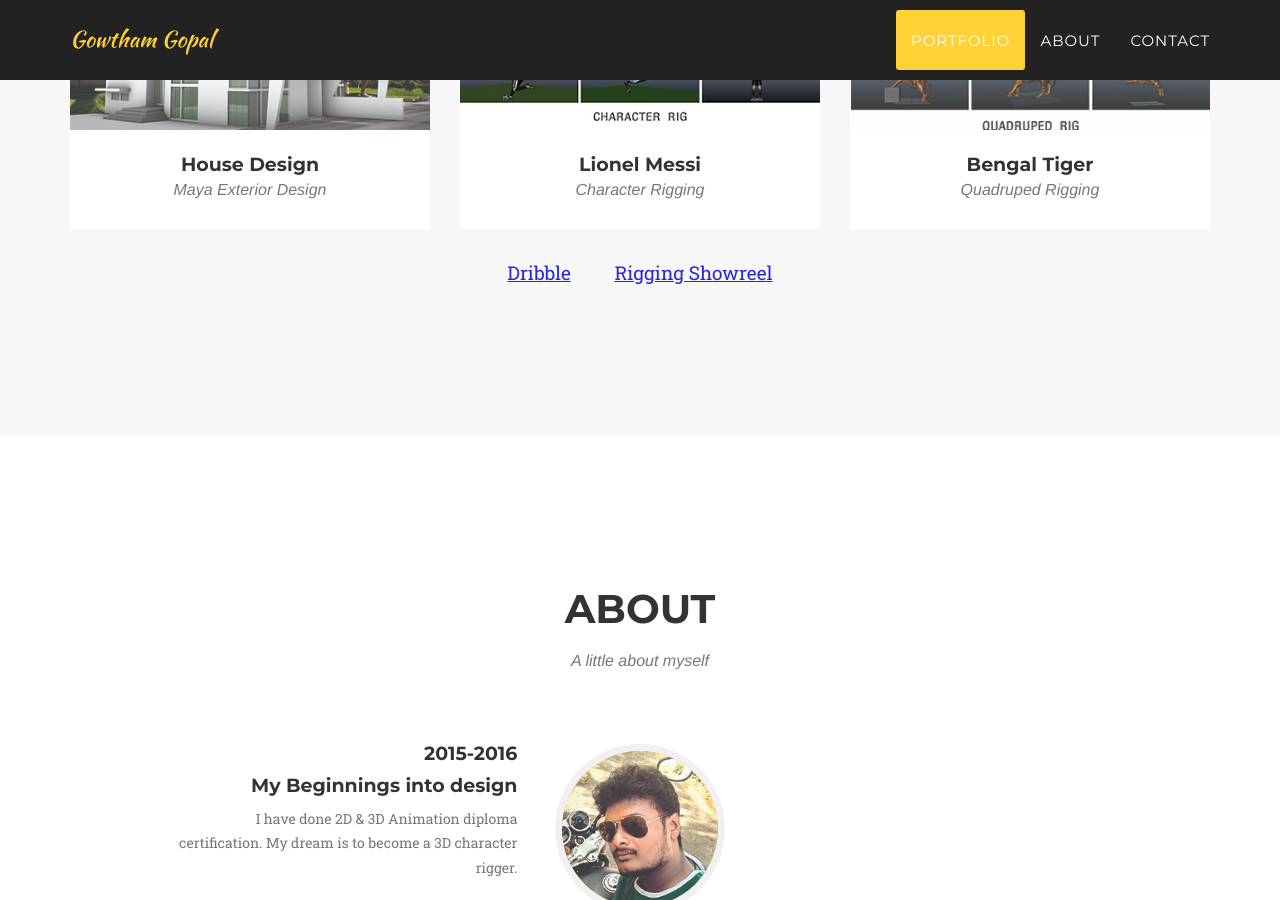
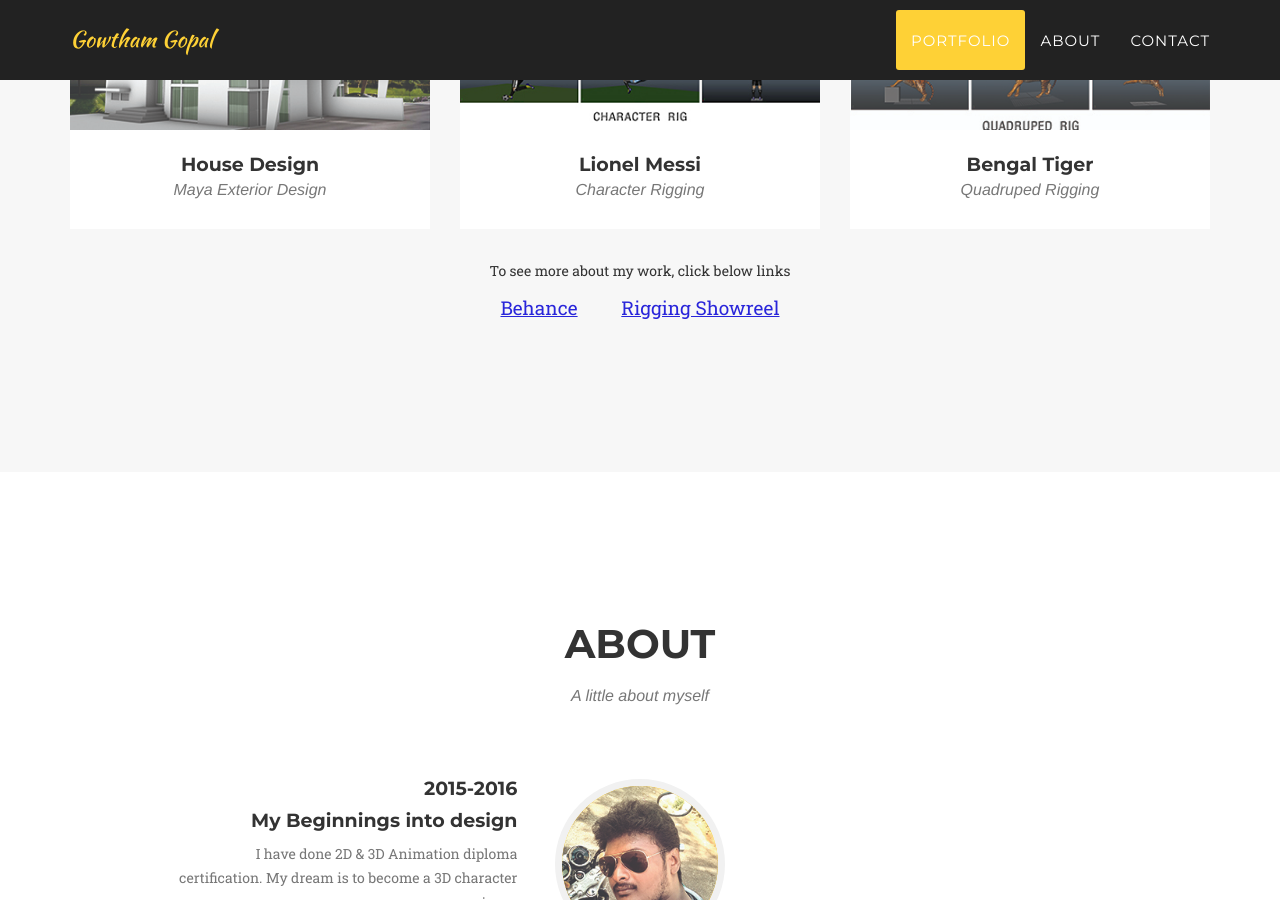
Before and after one commit to gowthamgopal/gowthamgopal.github.io, a Jekyll site: the page built from index.html, in a window 1280 px wide and 900 px high, scrolled down 1456 px. Built offline with Jekyll 4.4.1, drawn with Linux system fonts in a browser that asks for light colours; some web fonts are replaced.

Commit message:
Updated links

```diff
--- a/_includes/portfolio_grid.html
+++ b/_includes/portfolio_grid.html
@@ -28,8 +28,9 @@
 
             <!-- Portfolio link -->
             <div class="portfolio-links">
+                <p>To see more about my work, click below links</p>
                 <!-- Link = href="https://google.com" -->
-                <a href="" target="_blank">Dribble</a>
+                <a href="https://www.behance.net/gowthamgopal" target="_blank">Behance</a>
                 <a href="" target="_blank">Rigging Showreel</a>
             </div>
         </div>
```
